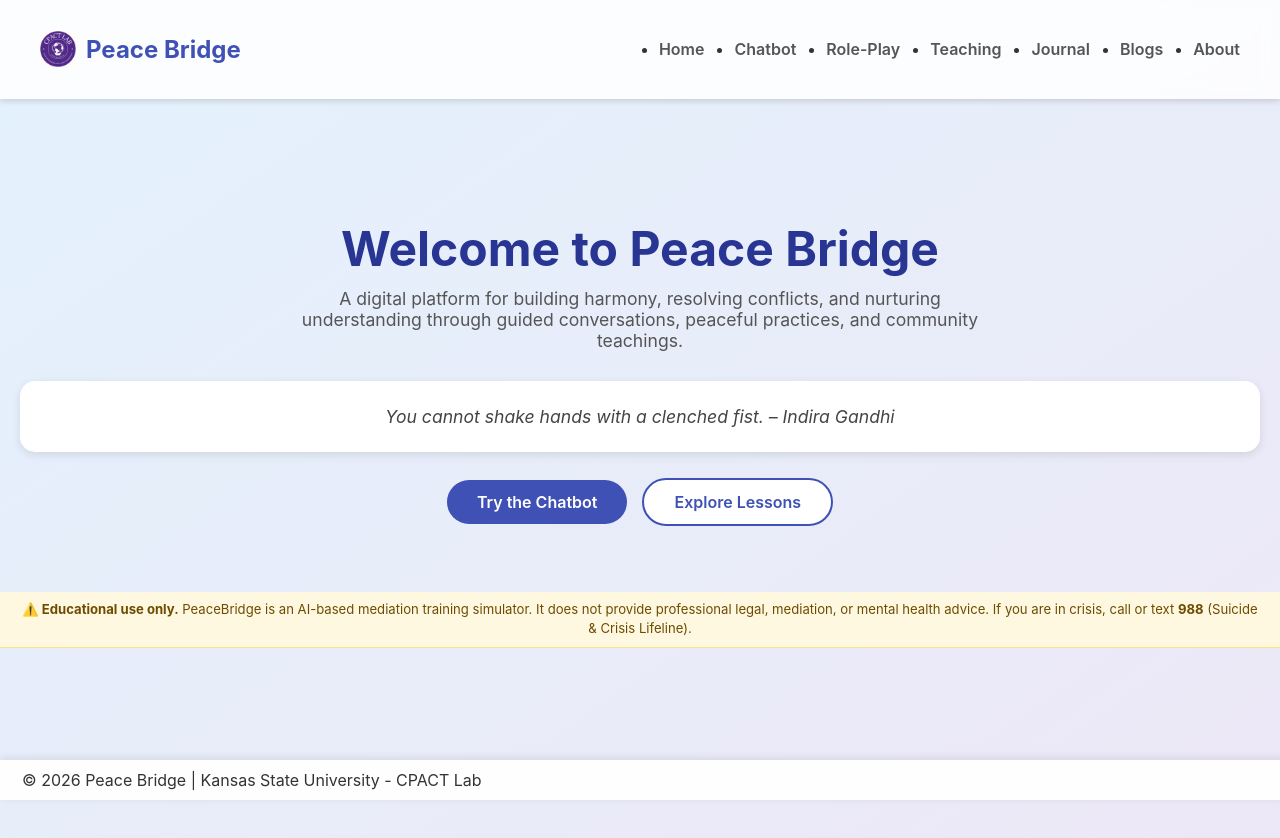
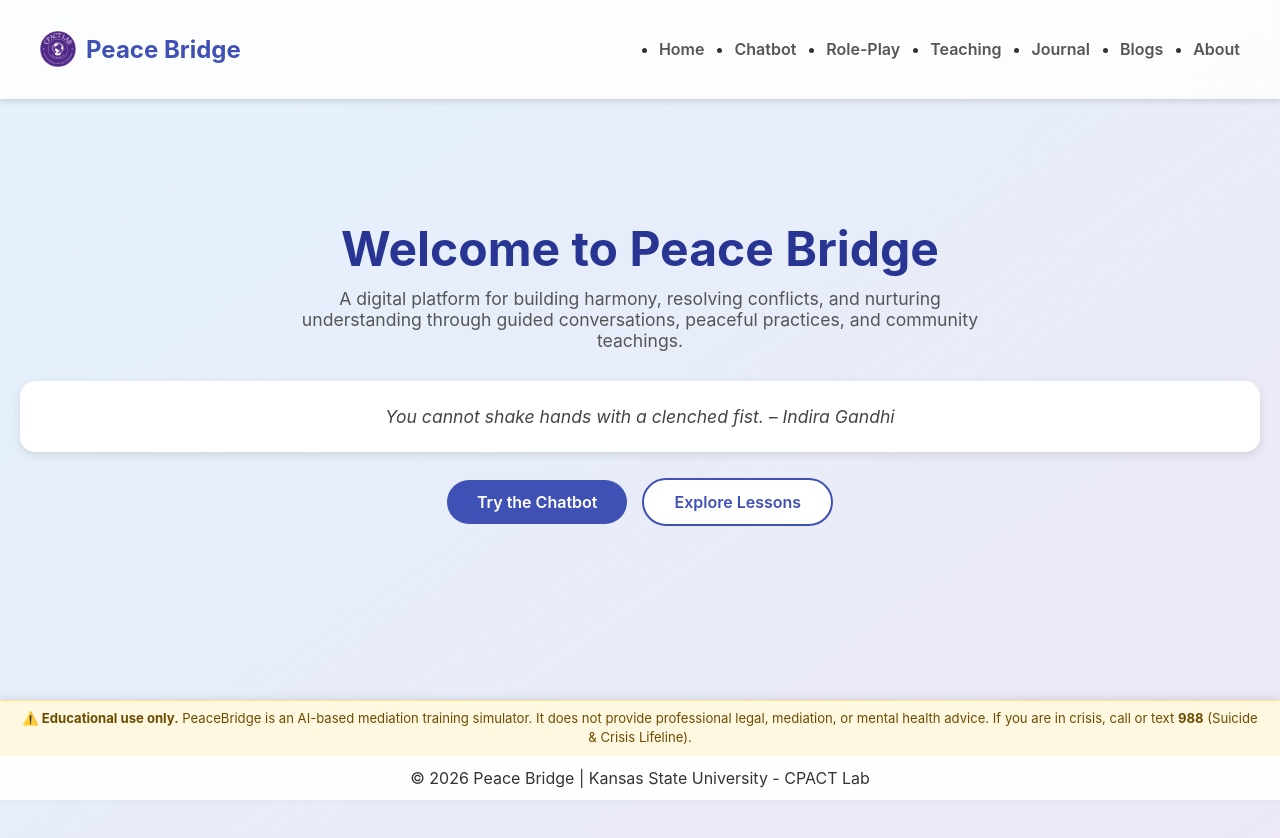
Before and after one commit to AishwaryaVadla/Peace-Bridge-website, a React (Vite) app in the folder client/peace-bridge/: page / in a window 1280 px wide. Shown: the top 838 px of the page. Built offline with nearby package versions, Linux system fonts and the light colour scheme; no server answers.

Commit message:
Merge AI disclaimer into footer with no gap

```diff
--- a/client/peace-bridge/src/App.jsx
+++ b/client/peace-bridge/src/App.jsx
@@ -11,7 +11,6 @@
 import BlogEdit from "./pages/BlogEdit";
 import Roleplay from "./pages/Roleplay";
 import Footer from './components/Footer';
-import AIDisclaimer from './components/AIDisclaimer';
 
 export default function App() {
   return (
@@ -29,7 +28,6 @@
         <Route path="/blogs/:id" element={<BlogView />} />
         <Route path="/blogs/:id/edit" element={<BlogEdit />} />
       </Routes>
-      <AIDisclaimer />
       <Footer />
     </Router>
   );
--- a/client/peace-bridge/src/components/Footer.jsx
+++ b/client/peace-bridge/src/components/Footer.jsx
@@ -1,7 +1,22 @@
 export default function Footer() {
   return (
-    <footer className="footer">
-      © 2026 Peace Bridge | Kansas State University - CPACT Lab
+    <footer className="footer" style={{ padding: 0 }}>
+      <div style={{
+        background: "#fff8e1",
+        borderTop: "1px solid #ffe082",
+        color: "#6d4c00",
+        padding: "8px 20px",
+        fontSize: "0.82rem",
+        textAlign: "center",
+        lineHeight: 1.5,
+      }}>
+        <strong>⚠️ Educational use only.</strong> PeaceBridge is an AI-based mediation training
+        simulator. It does not provide professional legal, mediation, or mental health advice. If you
+        are in crisis, call or text <strong>988</strong> (Suicide &amp; Crisis Lifeline).
+      </div>
+      <div style={{ padding: "12px 20px", textAlign: "center" }}>
+        © 2026 Peace Bridge | Kansas State University - CPACT Lab
+      </div>
     </footer>
-  )
+  );
 }
```
